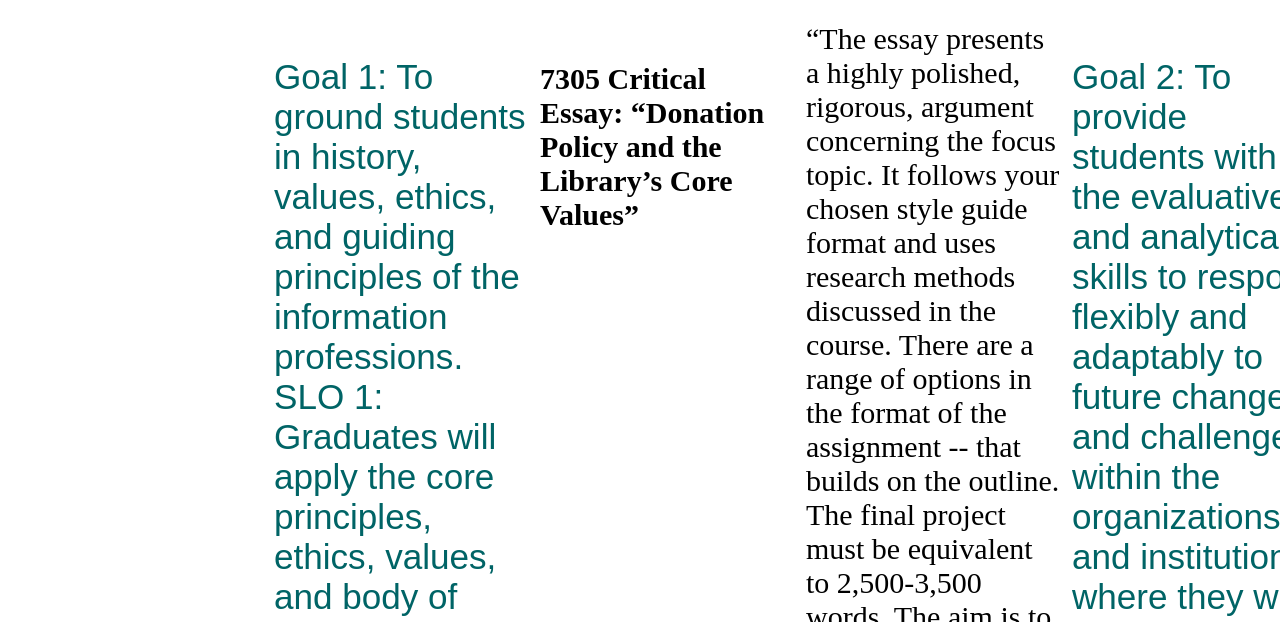
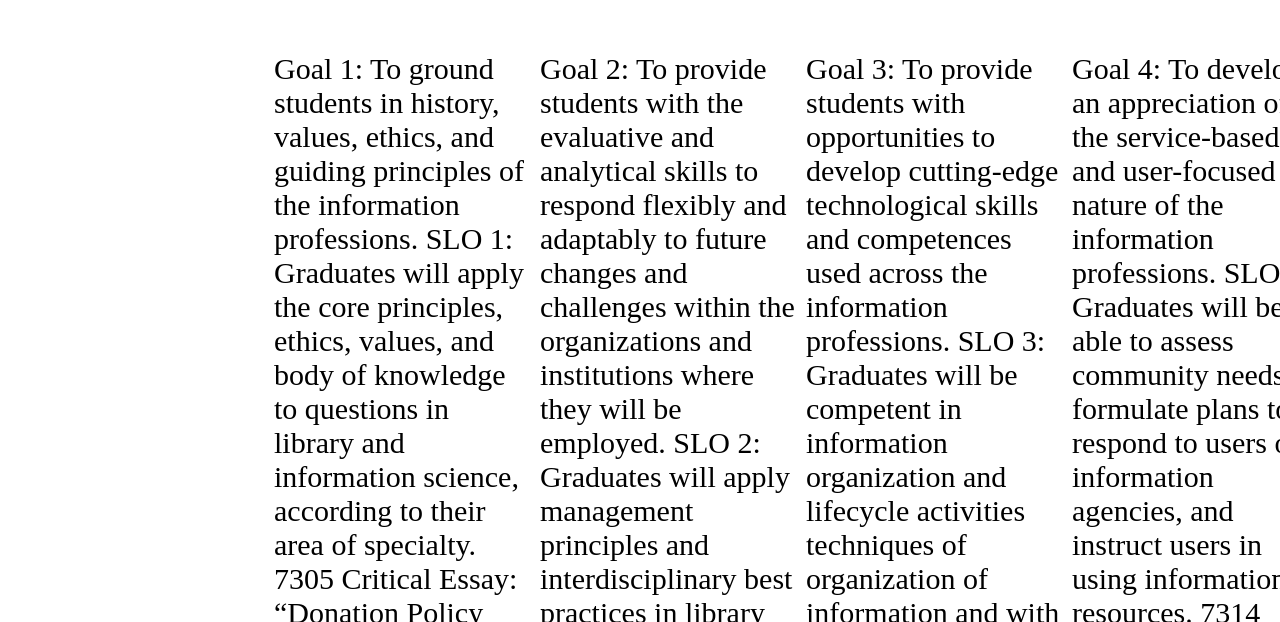
Before and after one commit to dlschieb/dlschieb.github.io, a plain HTML site: page islt_7310/project.html in a window 1280 px wide. Shown: the part 178-800 px from the top of the page. Drawn offline with Linux system fonts and the light colour scheme.

Commit message:
Add files via upload

```diff
--- a/islt_7310/project.html
+++ b/islt_7310/project.html
@@ -4,7 +4,6 @@
                <meta charset="utf-8">
                <link rel="stylesheet" href="style.css">
                <link rel="stylesheet" href="nav.css">
-               <link rel="stylesheet" href="https://cdnjs.cloudflare.com/ajax/libs/font-awesome/4.7.0/css/font-awesome.min.css">
                <title>Page Title</title>
 </head>
 <body class="body">
@@ -31,48 +30,44 @@
 </header>
 <main class="main">
     <p>
-        <h3>Goal 1: To ground students in history, values, ethics, and guiding principles of the information professions.
-        SLO 1: Graduates will apply the core principles, ethics, values, and body of knowledge to questions in library and information science, according to their area of specialty.</h3>
-        <h4>7305 Critical Essay: “Donation Policy and the Library’s Core Values”</h4>
+        <p>Goal 1: To ground students in history, values, ethics, and guiding principles of the information professions.
+        SLO 1: Graduates will apply the core principles, ethics, values, and body of knowledge to questions in library and information science, according to their area of specialty.
+        7305 Critical Essay: “Donation Policy and the Library’s Core Values”
         “The essay presents a highly polished, rigorous, argument concerning the focus topic. It follows your chosen style guide format and uses research methods discussed in the course. There are a range of options in the format of the assignment -- that builds on the outline. The final project must be equivalent to 2,500-3,500 words. The aim is to produce a superior piece of work for your ePortfolio. When you plan your term project, envision a study that will demonstrate your expertise in one focused subject area we cover in the course.”
         Strengths: Research, organization, and well-formed arguments.
         Weaknesses: APA citation and general editing.
         What I learned: Library donation policy is a tricky subject that requires both adherence to library ethical principles and good public relations skills.
         What I’d do differently: I would find an outside reader to edit my work, as I can get into my own headspace and not see glaring errors that still need correcting.
-        Materials: Mizzou library databases including EBSCO and JSTOR. Microsoft Word, Asus laptop. Course textbooks.
-        <h3>Goal 2: To provide students with the evaluative and analytical skills to respond flexibly and adaptably to future changes and challenges within the organizations and institutions where they will be employed.
-        SLO 2: Graduates will apply management principles and interdisciplinary best practices in library and information agency environments.</h3>
-        <h4>7313 Collection Analysis: “Awards Representation in a Regional Library”</h4>
+        Materials: Mizzou library databases including EBSCO and JSTOR. Microsoft Word, Asus laptop. Course textbooks.</p>
+        <p>Goal 2: To provide students with the evaluative and analytical skills to respond flexibly and adaptably to future changes and challenges within the organizations and institutions where they will be employed.
+        SLO 2: Graduates will apply management principles and interdisciplinary best practices in library and information agency environments.
+        7313 Collection Analysis: “Awards Representation in a Regional Library”
         Course Description: “In this assignment you will explain a collection analysis project for a library of your choosing using the methods presented in the course material and text -- specifically our Evaluation & Assessment lecture, readings, and discussion. Your approach may be quantitative or qualitative, use- and user-based or collection-based. Finally, your submission should be in the form of a fluid essay; visuals are most welcome to make your points clear. Make use of headings and an outline, and write in a general style appropriate for presentation to an audience of administrators or directors.”
         Strengths: Considering my lack of professional experience, I think the overall quality of the essay is good. The sources are good, and the arguments themselves are well reasoned.
         Weaknesses: Again, editing seems to be a concern with this paper. The analysis itself is somewhat simple and limited.
         What I learned: List checking analysis of a library collection is a relatively quick and easy way to judge library’s collection. However, it is limited in its effectiveness as the evaluation is only as useful and the list itself. If the list is biased, the analysis will be as well.
         What I’d do differently: I felt it could have used another method of analysis as list checking is fairly limited, but I was not familiar with collection analysis and should have questioned more professionals on the topic.
-        Materials: Mizzou library databases including EBSCO and JSTOR. Microsoft Word, Asus laptop. Course Textbooks.
-        <h3>Goal 3: To provide students with opportunities to develop cutting-edge technological skills and competences used across the information professions.
-        SLO 3: Graduates will be competent in information organization and lifecycle activities techniques of organization of information and with using and evaluating technologies of the information professions.</h3>
-        <h4>7301 Technology Literature Review: “Libraries and Digital Legacies”</h4>
+        Materials: Mizzou library databases including EBSCO and JSTOR. Microsoft Word, Asus laptop. Course Textbooks.</p>
+        <p>Goal 3: To provide students with opportunities to develop cutting-edge technological skills and competences used across the information professions.
+        SLO 3: Graduates will be competent in information organization and lifecycle activities techniques of organization of information and with using and evaluating technologies of the information professions.
+        7301 Technology Literature Review: “Libraries and Digital Legacies”
         Course Description: “Over the past 13 weeks of class, you've been reviewing a particular topic of new technology with respect to how it is being realized in libraries and/or other information agencies. Now, it is time for you to put your research together in a short analytical literature review. Your literature review will survey the LIS and related literature on your topic, allowing you to analyze trends in that literature and make conclusions about the future of your particular technology topic in LIS.”
         Strengths: Organization, research, and writing.
         Weaknesses: Needed more detail on how the resources were found for the introduction. The conclusion could also be longer and more detailed.
         What I learned: Digital legacies are a complex and sometimes painful issue. Libraries have the ability to aid patrons in creating, curating, protecting, and accessing their digital legacies in ways that work best for them.
         What I’d do differently: Time management. There were resources I wish I had more time to fully engage with during the research process.
-        Materials: Mizzou library databases including EBSCO and JSTOR. Microsoft Word, Asus laptop. Course Textbooks.
-        <h3>Goal 4: To develop an appreciation of the service-based and user-focused nature of the information professions.
-        SLO 4: Graduates will be able to assess community needs, formulate plans to respond to users of information agencies, and instruct users in using informational resources.</h3>
-        <h4>7314 LibGuide Project: Crochet</h4>
+        Materials: Mizzou library databases including EBSCO and JSTOR. Microsoft Word, Asus laptop. Course Textbooks.</p>
+        <p>Goal 4: To develop an appreciation of the service-based and user-focused nature of the information professions.
+        SLO 4: Graduates will be able to assess community needs, formulate plans to respond to users of information agencies, and instruct users in using informational resources.
+        7314 LibGuide Project: Crochet
         Course Description: “Libraries may seem like “an unknown region” to some people. Finding aids are a useful information tool for library users. Librarians create pathfinders to help people find their way to factual, authoritative information on specific topics. Good pathfinders contain a variety of sources of unbiased information, including electronic and print resources, as well as selected Web resources, to support multiple patron learning styles. Your LibGuide will demonstrate both your command of reference sources and your understanding of the population you work with and how sources might benefit them.”
         Strengths: Well-designed and thoroughly researched.
         Weaknesses: Crochet is an odd topic to cover for a LibGuide at an academic institution. However, it’s a topic I know enough about to feel comfortable to construct the guide for it.
         What I learned: Keep internet resources simple. Descriptions should be kept short for the audience. Users also appreciate a coherent, pleasing design.
         What I’d do differently: Time management. I would start this project earlier in the semester. That would have given me more time to consider other subject options that might be more appropriate for a university audience.
         Materials: Mizzou library databases including EBSCO and JSTOR. Microsoft Word, Asus laptop. Course Textbooks.
-
-
-
-
-
-   </p>
+        </p>
+</p>
 </main>
 <footer class="footer">Danielle Schieber dlscx3@umsystem.edu<br>
     Copyright 2021 Danielle Schieber</footer>
--- a/islt_7310/style.css
+++ b/islt_7310/style.css
@@ -22,7 +22,6 @@ main {
     margin: 0;
     font-size: 30px;
   }
-
 a.resume {
     font-family: Arial, Helvetica, sans-serif;
     font-weight:800;
```
Also changed, not shown: islt_7310/reflection.html (+1 -1 lines).
